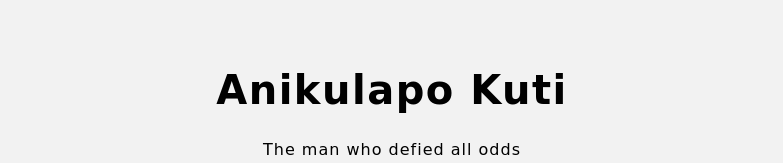
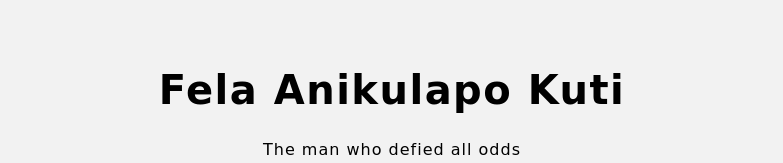
Before and after one commit to Nirs01/Tribute-Page-with-Olaide, a plain HTML site: page index.html in a window 1280 px wide. Shown: the top 163 px of the page, without its empty margins (248-1031 px from the left). Drawn offline with Linux system fonts and the light colour scheme.

Commit message:
Update index.html

```diff
--- a/index.html
+++ b/index.html
@@ -10,7 +10,7 @@
 <!-- partial:index.partial.html -->
 <main id="main">
   <header>
-    <h1 id="title"> anikulapo kuti</h1>
+    <h1 id="title"> Fela anikulapo kuti</h1>
     <p id="description">The man who defied all odds</p>
   </header>
 
```
